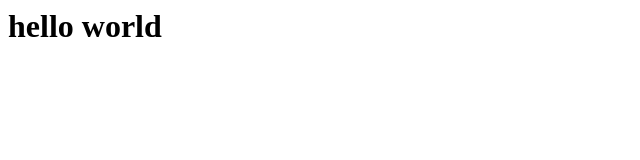
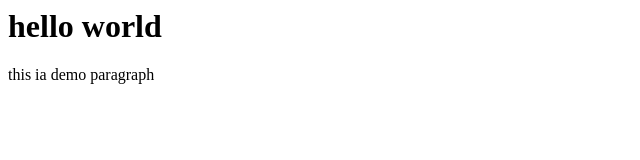
Before and after one commit to chauhan-design/apnacollege-demo, a plain HTML site: page index.html in a window 1280 px wide. Shown: the whole page, without its empty margins (0-640 px from the left). Drawn offline with Linux system fonts and the light colour scheme.

Commit message:
hello bach gye

```diff
--- a/index.html
+++ b/index.html
@@ -1 +1,2 @@
 <h1>hello world</h1>
+<p>this ia demo paragraph</p>
```
Also changed, not shown: 1 other file.
